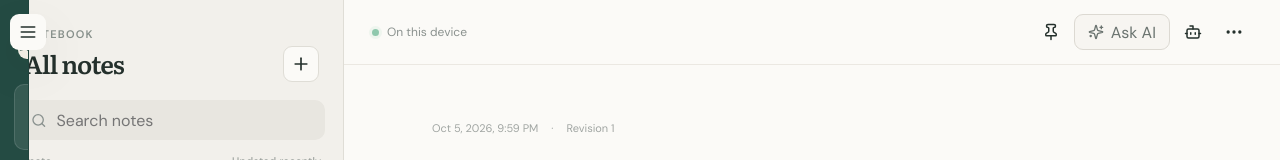
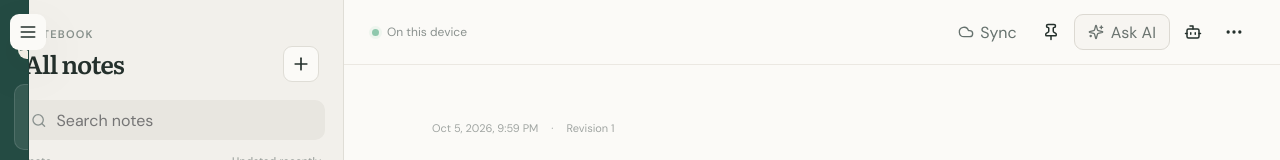
Before and after one commit to csheargm/ai-notes, a React (Vite) app in the folder apps/web/: page / in a window 1280 px wide. Both pictures are taken after a click on the button 187 px from the left and 40 px from the top of the page. Shown: the top 160 px of the page. Built offline with nearby package versions, Linux system fonts and the light colour scheme.

Commit message:
fix: expose sync control in note toolbar

```diff
--- a/apps/web/src/App.tsx
+++ b/apps/web/src/App.tsx
@@ -63,6 +63,7 @@ function NoteEditor({
   onDelete,
   onBack,
   onInk,
+  onSync,
 }: {
   note: Note;
   onTitle: (value: string) => void;
@@ -71,6 +72,7 @@ function NoteEditor({
   onPin: () => void;
   onDelete: () => void;
   onBack: () => void;
+  onSync: () => void;
   onInk: (
     strokes: InkStroke[],
     size: { width: number; height: number },
@@ -102,6 +104,9 @@ function NoteEditor({
           <span className="presence-dot" /> On this device
         </div>
         <div className="toolbar-actions">
+          <button className="sync-toolbar-button" onClick={onSync}>
+            <Cloud size={16} /> Sync
+          </button>
           <button
             className={`icon-button ${note.pinned ? "is-active" : ""}`}
             aria-label={note.pinned ? "Unpin note" : "Pin note"}
@@ -401,6 +406,7 @@ export function App() {
           onPin={() => notebook.togglePin(selected)}
           onDelete={remove}
           onBack={() => setMobileEditor(false)}
+          onSync={() => setSyncOpen(true)}
           onInk={(strokes, size) => notebook.setInk(selected, strokes, size)}
         />
       ) : (
--- a/apps/web/src/styles.css
+++ b/apps/web/src/styles.css
@@ -388,6 +388,22 @@ textarea:focus-visible {
 .toolbar-actions .is-active {
   color: #a3692e;
   background: #f3e7d8;
+}
+.sync-toolbar-button {
+  display: flex;
+  align-items: center;
+  gap: 6px;
+  min-height: 36px;
+  padding: 0 11px;
+  border: 0;
+  border-radius: 9px;
+  color: #65716d;
+  background: transparent;
+  cursor: pointer;
+}
+.sync-toolbar-button:hover {
+  color: var(--green);
+  background: var(--green-soft);
 }
 .ai-button {
   display: flex;
```
